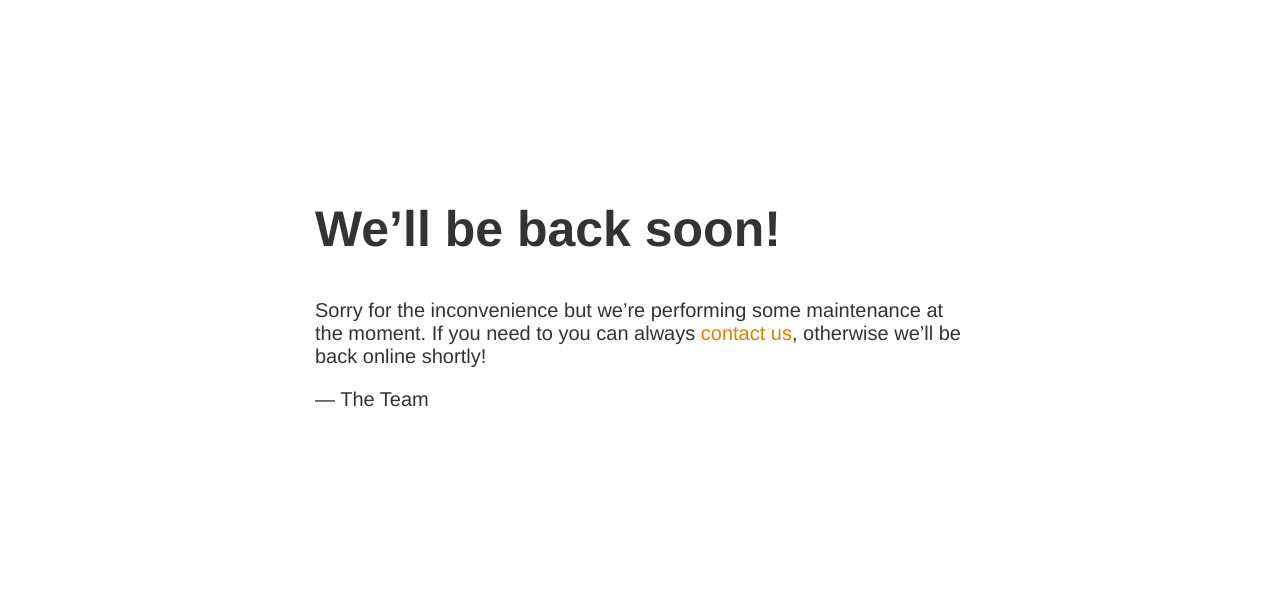
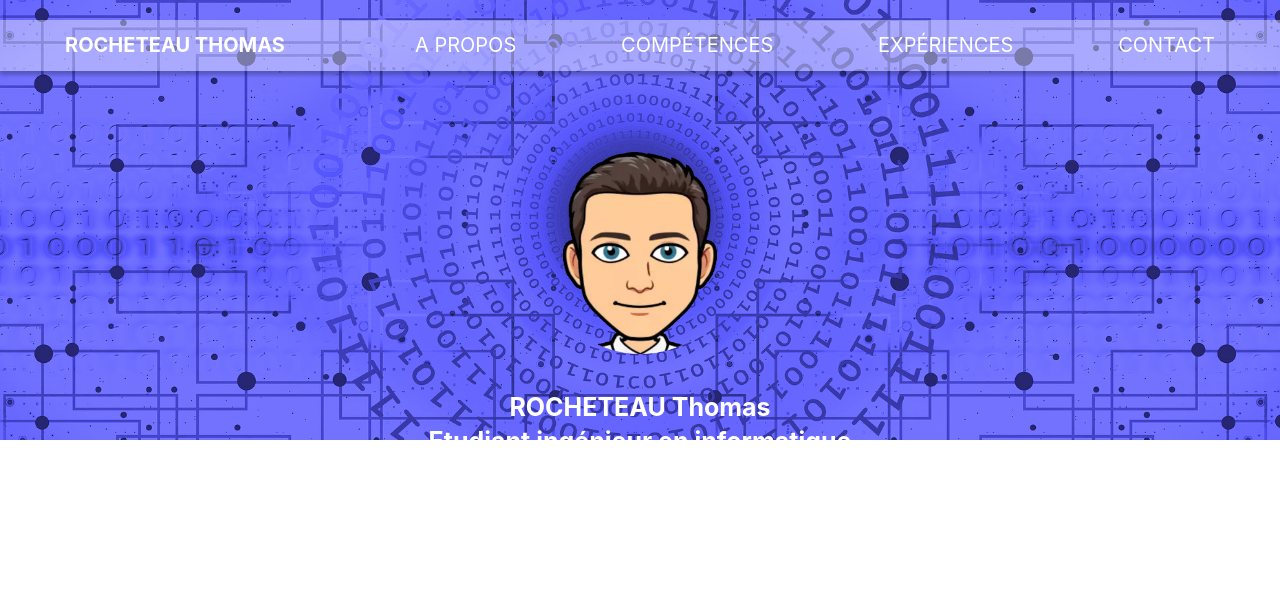
Before and after one commit to ThominsonCode/thominsoncode.github.io, a plain HTML site: page index.html in a window 1280 px wide. Drawn offline with Linux system fonts and the light colour scheme.

Commit message:
Add Header
ajout du header, reste à venir

```diff
--- a/index.html
+++ b/index.html
@@ -1,18 +1,42 @@
-<!doctype html>
-<title>Site Maintenance</title>
-<style>
-  body { text-align: center; padding: 150px; }
-  h1 { font-size: 50px; }
-  body { font: 20px Helvetica, sans-serif; color: #333; }
-  article { display: block; text-align: left; width: 650px; margin: 0 auto; }
-  a { color: #dc8100; text-decoration: none; }
-  a:hover { color: #333; text-decoration: none; }
-</style>
+<!DOCTYPE html>
+<html lang="fr">
 
-<article>
-    <h1>We&rsquo;ll be back soon!</h1>
-    <div>
-        <p>Sorry for the inconvenience but we&rsquo;re performing some maintenance at the moment. If you need to you can always <a href="mailto:#">contact us</a>, otherwise we&rsquo;ll be back online shortly!</p>
-        <p>&mdash; The Team</p>
-    </div>
-</article>
+<head>
+    <meta charset="UTF-8">
+    <meta name="description" content="CV Thomas Rocheteau">
+    <meta name="viewport" content="width=device-width, initial-scale=1.0">
+    <link rel="stylesheet" href="style.css">
+    <title>CV Thomas Rocheteau</title>
+</head>
+
+<body>
+
+    <header>
+        <div class="header-bar">
+            <h1 class="header-title">Rocheteau Thomas</h1>
+
+            <nav class="header-nav">
+                <a href="#">A propos</a>
+                <a href="#">Compétences</a>
+                <a href="#">Expériences</a>
+                <a href="#">Contact</a>
+            </nav>
+        </div>
+
+        <img src="img/profile.png" alt="Avatar de profil" class="header-profile">
+
+        <div class="profile-desc">
+            <p class="profile-name">ROCHETEAU Thomas</p>
+            <p class="profile-job">Etudiant ingénieur en informatique</p>
+        </div>
+
+        <img src="img/header.png" alt="Image du header" class="header-bg">
+    </header>
+
+
+    <footer>
+
+    </footer>
+</body>
+
+</html>
--- /dev/null
+++ b/style.css
@@ -0,0 +1,74 @@
+* {
+    font-family: Inter, sans-serif;
+}
+
+header {
+    width: 100%;
+    color:white;
+    display: flex;
+    flex-direction: column;
+
+}
+
+.header-bar {
+    margin-top: 20px;
+    width: 100%;
+    position: absolute;
+    display: flex;
+    justify-content: space-around;
+    background: rgba(255, 255, 255, 0.39);
+    box-shadow: 0px 4px 4px rgba(0, 0, 0, 0.25);
+}
+
+.header-title {
+    text-transform: uppercase;
+}
+
+.header-nav {
+    display: flex;
+    align-items: center;
+    width: 800px;
+    justify-content: space-between;
+}
+
+.header-nav a {
+    text-decoration: none;
+    color : inherit;
+    text-transform: uppercase;
+}
+
+.header-nav a, .header-title {
+    font-size: 20px;
+}
+
+html, body {
+    margin: 0;
+}
+
+.header-bg {
+    width: 100%;
+}
+
+.header-profile {
+    width: 180px;
+    position: absolute;
+    align-self: center;
+    margin-top: 150px;
+}
+
+.profile-desc {
+    width:430px;
+    position: absolute;
+    align-self: center;
+    margin-top : 390px;
+    display:flex;
+    justify-content: center;
+    flex-wrap: wrap;
+    font-weight: bold;
+    font-size: 25px;
+}
+
+
+.profile-desc p {
+    margin : 2px;
+}
```
Also changed, not shown: maintenance.html (added, +18 -0 lines), test.html (added, +49 -0 lines), img/header.png (added), img/profile.png (added), 2 other files.
